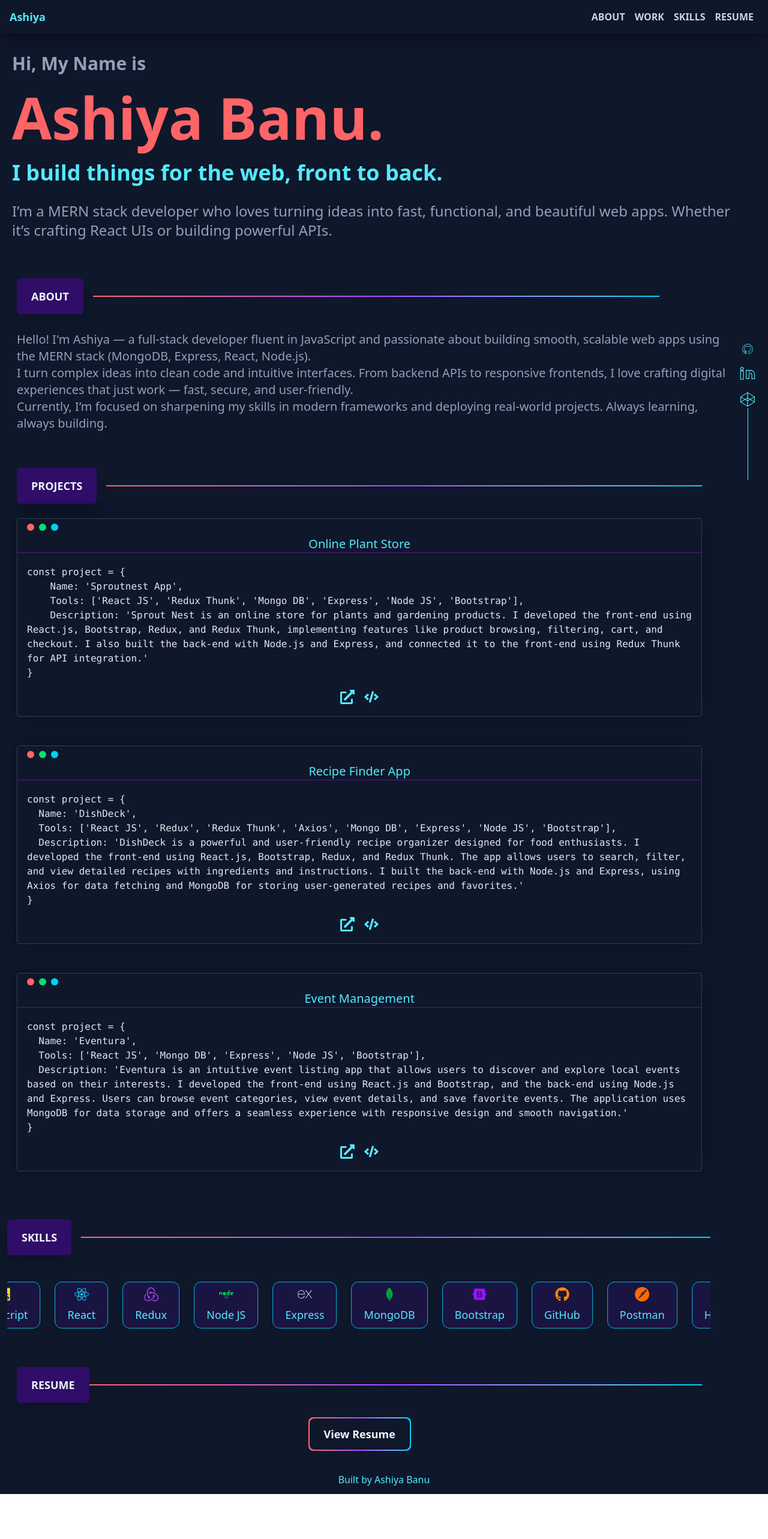
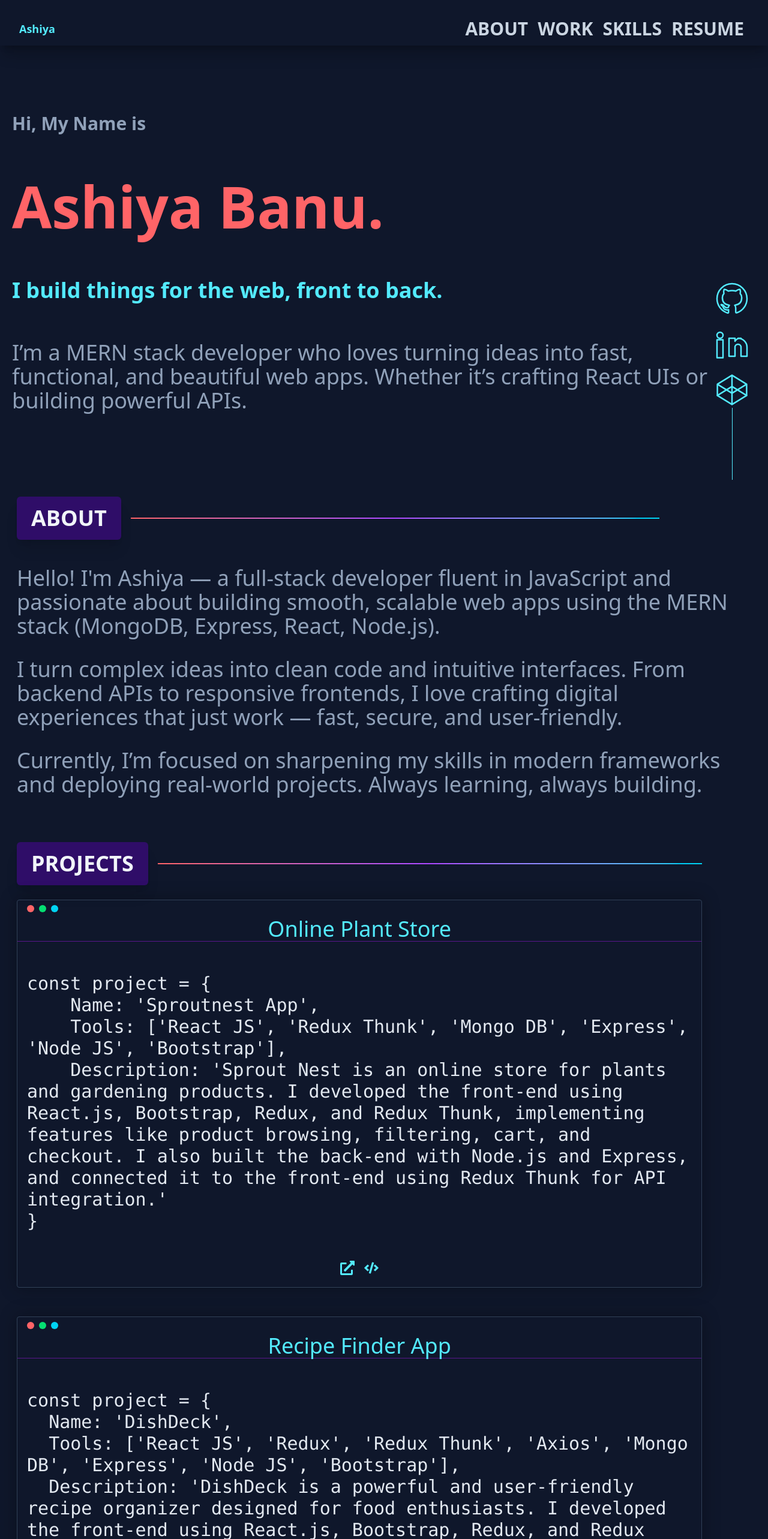
Before and after one commit to ashiyaman/V2.ashiyaman, a React (Vite) app: page / in a window 1280 px wide. Shown: the top 2566 px of the page at 60% size. Before the commit the page ends 2491 px from the top, so only its background shows below. Built offline with nearby package versions, Linux system fonts and the light colour scheme.

Commit message:
fix: Fix typography

```diff
--- a/src/App.jsx
+++ b/src/App.jsx
@@ -10,7 +10,7 @@ import Work from "./components/Work"
 
 function App() {
   return (
-    <div className="dark:bg-slate-900 h-screen w-full">
+    <div className="dark:bg-slate-900 h-screen w-full py-5">
         <Navbar />
         <Home />
         <About />
--- a/src/components/About.jsx
+++ b/src/components/About.jsx
@@ -2,23 +2,23 @@ const About = () => {
   return (
     <section id="about" className="py-4 px-7 text-slate-400 bg-inherit">
       <div className="flex items-center gap-4 py-3 w-7/8">
-        <h3 className="text-slate-100 bg-violet-950 shadow-xl uppercase font-semibold px-6 py-4 text-lg rounded-md">
+        <h3 className="text-slate-100 bg-violet-950 shadow-xl uppercase font-semibold px-6 py-4 text-lg md:text-3xl lg:text-4xl rounded-md">
           About
         </h3>
         <span className="w-full h-[2px] bg-gradient-to-r from-red-400 via-purple-500 to-cyan-400"></span>
       </div>
-      <div className="pr-8 text-xl my-4 w-full">
-        <p>
+      <div className="pr-8 text-xl md:text-2xl lg:text-4xl my-4 w-full">
+        <p className="py-4">
           Hello! I'm Ashiya — a full-stack developer fluent in JavaScript and
           passionate about building smooth, scalable web apps using the MERN
           stack (MongoDB, Express, React, Node.js).
         </p>
-        <p>
+        <p className="py-4">
           I turn complex ideas into clean code and intuitive interfaces. From
           backend APIs to responsive frontends, I love crafting digital
           experiences that just work — fast, secure, and user-friendly.
         </p>
-        <p>
+        <p className="py-4">
           Currently, I’m focused on sharpening my skills in modern frameworks
           and deploying real-world projects. Always learning, always building.
         </p>
--- a/src/components/Contact.jsx
+++ b/src/components/Contact.jsx
@@ -10,7 +10,7 @@ const Contact = () => {
                       stroke="currentColor"
                       strokeWidth="1"
                       viewBox="0 0 24 24"
-                      className="w-7 h-5 text-cyan-300 hover:text-red-400 focus:text-red-400"
+                      className="w-7 h-5 md:w-14 md:h-10 lg:h-15 lg:w-20 text-cyan-300 hover:text-red-400 focus:text-red-400"
                   >
                       <path
                       strokeLinecap="round"
@@ -32,7 +32,7 @@ const Contact = () => {
                       stroke="currentColor"
                       strokeWidth="1"
                       viewBox="0 0 24 24"
-                      className="w-7 h-7 text-cyan-300 hover:text-red-400 focus:text-red-400"
+                      className="w-7 h-7 md:w-14 md:h-10 lg:h-15 lg:w-20 text-cyan-300 hover:text-red-400 focus:text-red-400"
                   >
                       <path
                       strokeLinecap="round"
@@ -50,7 +50,7 @@ const Contact = () => {
                       stroke="currentColor"
                       strokeWidth="1"
                       viewBox="0 0 24 24"
-                      className="w-7 h-7 text-cyan-300 hover:text-red-400 focus:text-red-400"
+                      className="w-7 h-7 md:w-14 md:h-10 lg:h-15 lg:w-20 text-cyan-300 hover:text-red-400 focus:text-red-400"
                   >
                       <path
                       strokeLinecap="round"
--- a/src/components/Footer.jsx
+++ b/src/components/Footer.jsx
@@ -1,7 +1,7 @@
 const Footer = () => {
     return(
-        <footer className="h-14 flex bg-inherit py-5 justify-center">
-            <p className="text-cyan-300">Built by Ashiya Banu</p>
+        <footer className="h-14 flex bg-inherit justify-center py-5">
+            <p className="text-cyan-300 md:text-3xl lg:text-4xl">Built by Ashiya Banu</p>
         </footer>
     )
 }
--- a/src/components/Home.jsx
+++ b/src/components/Home.jsx
@@ -17,13 +17,13 @@ const Home = () => {
     return () => clearInterval(interval)
   }, [])
   return (
-    <section className="my-4 px-5 md:my-8 lg:my-5">
-        <p className="text-slate-400 py-3 md:py-5 text-xl md:text-3xl lg:py-3">
+    <section className="my-8 px-5 md:my-16 lg:my-20">
+        <p className="text-slate-400 py-3 md:py-5 text-xl md:text-3xl lg:py-8">
         <b>Hi, My Name is</b>{" "}
         </p>
-        <h1 className="text-red-400 md:text-8xl py-4 md:py-5 text-6xl lg:py-3"><b>Ashiya Banu.</b></h1>
-        <h2 className="typing md:text-4xl text-cyan-300 py-3 lg:py-3 md:py-3 font-semibold text-2xl">{typingText}</h2>
-        <p className="text-slate-400 py-3 pr-10 md:py-8 lg:py-4 md:text-2xl text-xl">
+        <h1 className="text-red-400 md:text-8xl py-4 md:py-5 text-6xl lg:text-10xl lg:py-10"><b>Ashiya Banu.</b></h1>
+        <h2 className="typing md:text-4xl text-cyan-300 py-3 lg:py-8 md:py-5 lg:text-4xl font-semibold text-2xl">{typingText}</h2>
+        <p className="text-slate-400 py-3 pr-10 md:py-5 lg:py-8 md:text-2xl lg:text-4xl text-xl">
             I’m a MERN stack developer who loves turning ideas into fast,
             functional, and beautiful web apps. Whether it’s crafting React UIs or
             building powerful APIs.
--- a/src/components/Navbar.jsx
+++ b/src/components/Navbar.jsx
@@ -3,9 +3,9 @@ import { useState } from "react"
 const Navbar = () => {
     return(
         <nav className="h-14 text-slate-100 shadow-xl/20">
-            <div className="align-middle flex px-4 items-center h-full justify-between">
+            <div className="align-middle flex px-4 lg:px-8 items-center h-full justify-between md:text-2xl lg:text-3xl">
                 <a href="/" className="text-cyan-300 text-lg font-semibold">Ashiya</a>
-                <ul className="text-slate-300 flex">
+                <ul className="text-slate-300 flex ">
                     <li><a href="#about" className="uppercase font-bold text-shadow-xs mx-2 hover:text-cyan-300 focus:text-cyan-300">About</a></li>
                     <li><a href="#work" className="uppercase font-bold text-shadow-xs mx-2 hover:text-cyan-300 focus:text-cyan-300">Work</a></li>
                     <li><a href="#skills" className="uppercase font-bold text-shadow-xs mx-2 hover:text-cyan-300 focus:text-cyan-300">Skills</a></li>
--- a/src/components/Resume.jsx
+++ b/src/components/Resume.jsx
@@ -3,7 +3,7 @@ const Resume = () => {
     <section id="resume" className="py-4 px-7 bg-inherit">
       <div className="w-14/15 text-center">
         <div className="flex items-center justify-center mb-6">
-          <h3 className="text-slate-100 bg-violet-950 shadow-xl uppercase font-semibold px-6 py-4 text-lg rounded-md">
+          <h3 className="text-slate-100 bg-violet-950 shadow-xl uppercase font-semibold px-6 py-4 text-lg md:text-3xl lg:text-4xl rounded-md">
             Resume
           </h3>
           <span className="w-full h-[2px] bg-gradient-to-r from-red-400 via-purple-500 to-cyan-400"></span>
@@ -17,7 +17,7 @@ const Resume = () => {
 >
   <div className="inline-block rounded-lg bg-gradient-to-r from-red-400 via-purple-500 to-cyan-400 p-[2px] hover:bg-none transition-all duration-300">
     <div className="bg-slate-900 rounded-lg">
-      <button className="bg-transparent text-slate-100 font-semibold text-lg py-3 px-6 rounded-lg w-full transition-all duration-300 hover:bg-gradient-to-r hover:from-red-400 hover:via-purple-500 hover:to-cyan-400 hover:text-slate-900">
+      <button className="bg-transparent uppercase text-slate-100 font-semibold text-lg md:text-2xl lg:text-3xl lg:py-5 py-3 px-6 rounded-lg w-full transition-all duration-300 hover:bg-gradient-to-r hover:from-red-400 hover:via-purple-500 hover:to-cyan-400 hover:text-slate-900">
         View Resume
       </button>
     </div>
--- a/src/components/Skills.jsx
+++ b/src/components/Skills.jsx
@@ -22,7 +22,7 @@ const Skills = () => {
     <section id="skills" className="py-4 px-3 bg-inherit">
       <div className="w-14/15">
         <div className="flex items-center gap-4 py-3">
-          <h3 className="text-slate-100 bg-violet-950 shadow-xl uppercase font-semibold px-6 py-4 text-lg rounded-md">
+          <h3 className="text-slate-100 bg-violet-950 shadow-xl uppercase font-semibold px-6 py-4 text-lg md:text-3xl lg:text-4xl rounded-md">
             Skills
           </h3>
           <span className="w-full h-[2px] bg-gradient-to-r from-red-400 via-purple-500 to-cyan-400"></span>
@@ -33,9 +33,9 @@ const Skills = () => {
             {[...skills, ...skills].map((skill, i) => (
               <div
                 key={i}
-                className="flex flex-col items-center gap-2 bg-[#1a1443] text-cyan-300 border border-cyan-500 rounded-xl px-5 py-2 text-lg font-medium shadow-md"
+                className="flex flex-col items-center gap-2 bg-[#1a1443] text-cyan-300 border border-cyan-500 rounded-xl px-5 py-2 text-lg md:text-xl lg:text-3xl lg:p-7 font-medium shadow-md"
               >
-                <span className="text-2xl">{skill.icon}</span>
+                <span className="text-2xl md:text-4xl lg:text-5xl">{skill.icon}</span>
                 <span >{skill.name}</span>
               </div>
             ))}
--- a/src/components/Work.jsx
+++ b/src/components/Work.jsx
@@ -7,13 +7,13 @@ const Work = () => {
     <section id="work" className="py-4 px-7 bg-inherit">
       <div className="my-3 w-14/15">
         <div className="flex items-center gap-4">
-          <h3 className="text-slate-100 bg-violet-950 shadow-xl uppercase font-semibold px-6 py-4 text-lg rounded-md">
+          <h3 className="text-slate-100 md:text-3xl lg:text-4xl bg-violet-950 shadow-xl uppercase font-semibold px-6 py-4 text-lg rounded-md">
             Projects
           </h3>
           <span className="w-full h-[2px] bg-gradient-to-r from-red-400 via-purple-500 to-cyan-400"></span>
         </div>
 
-        <div className="flex flex-col gap-6 py-6 w-full">
+        <div className="flex flex-col gap-6 py-6 w-full md:text-2xl lg:text-4xl">
             <div className="mx-auto">
               <div className="rounded shadow-[0_0_30px_0_rgba(0,0,0,0.3)] transition-all duration-500 border border-slate-700">
                 <div className="flex px-4 py-2 items-center gap-2">
@@ -21,11 +21,11 @@ const Work = () => {
                   <div className="h-3 w-3 rounded-full bg-green-400"></div>
                   <div className="h-3 w-3 rounded-full bg-cyan-400"></div>
                 </div>
-                <div className="text-center text-cyan-300 text-lg lg:text-xl px-4">
+                <div className="text-center text-cyan-300 text-lg px-4 md:text-2xl lg:text-4xl">
                   Online Plant Store
                 </div>
                 <div className="border-t border-purple-900 px-4 py-5 w-full">
-                  <code className="w-full font-mono text-xs sm:text-sm md:text-base text-slate-200 block whitespace-pre-wrap break-words overflow-auto">
+                  <code className="w-full font-mono text-xs sm:text-sm md:text-2xl lg:text-3xl lg:py-8 text-slate-200 block whitespace-pre-wrap break-words overflow-auto">
                     {`const project = {
     Name: 'Sproutnest App',
     Tools: ['React JS', 'Redux Thunk', 'Mongo DB', 'Express', 'Node JS', 'Bootstrap'],
@@ -66,11 +66,11 @@ const Work = () => {
                 <div className="h-3 w-3 rounded-full bg-cyan-400"></div>
               </div>
 
-              <div className="text-center text-cyan-300 text-lg lg:text-xl px-4">
+              <div className="text-center text-cyan-300 text-lg md:text-2xl lg:text-4xl px-4">
                 Recipe Finder App
               </div>
               <div className="border-t border-purple-900 px-4 py-5 w-full">
-                <code className="w-full font-mono text-xs sm:text-sm md:text-base text-slate-200 block whitespace-pre-wrap break-words overflow-auto">
+                <code className="w-full font-mono text-xs sm:text-sm md:text-2xl lg:text-3xl lg:py-8 text-slate-200 block whitespace-pre-wrap break-words overflow-auto">
                   {`const project = {
   Name: 'DishDeck',
   Tools: ['React JS', 'Redux', 'Redux Thunk', 'Axios', 'Mongo DB', 'Express', 'Node JS', 'Bootstrap'],
@@ -102,7 +102,6 @@ const Work = () => {
           </div>
         </div>
 
-        {/* Continue for Event Management project */}
         <div className="flex flex-col gap-6 py-6 w-full">
           <div className="mx-auto">
             <div className="rounded shadow-[0_0_30px_0_rgba(0,0,0,0.3)] transition-all duration-500 border border-slate-700">
@@ -112,11 +111,11 @@ const Work = () => {
                 <div className="h-3 w-3 rounded-full bg-cyan-400"></div>
               </div>
 
-              <div className="text-center text-cyan-300 text-lg lg:text-xl px-4">
-                Event Management
+              <div className="text-center text-cyan-300 text-lg md:text-2xl lg:text-4xl px-4">
+                Event Management App
               </div>
               <div className="border-t border-purple-900 px-4 py-5 w-full">
-                <code className="w-full font-mono text-xs sm:text-sm md:text-base text-slate-200 block whitespace-pre-wrap break-words overflow-auto">
+                <code className="w-full font-mono text-xs sm:text-sm md:text-2xl lg:text-3xl lg:py-8 text-slate-200 block whitespace-pre-wrap break-words overflow-auto">
                   {`const project = {
   Name: 'Eventura',
   Tools: ['React JS', 'Mongo DB', 'Express', 'Node JS', 'Bootstrap'],
```
